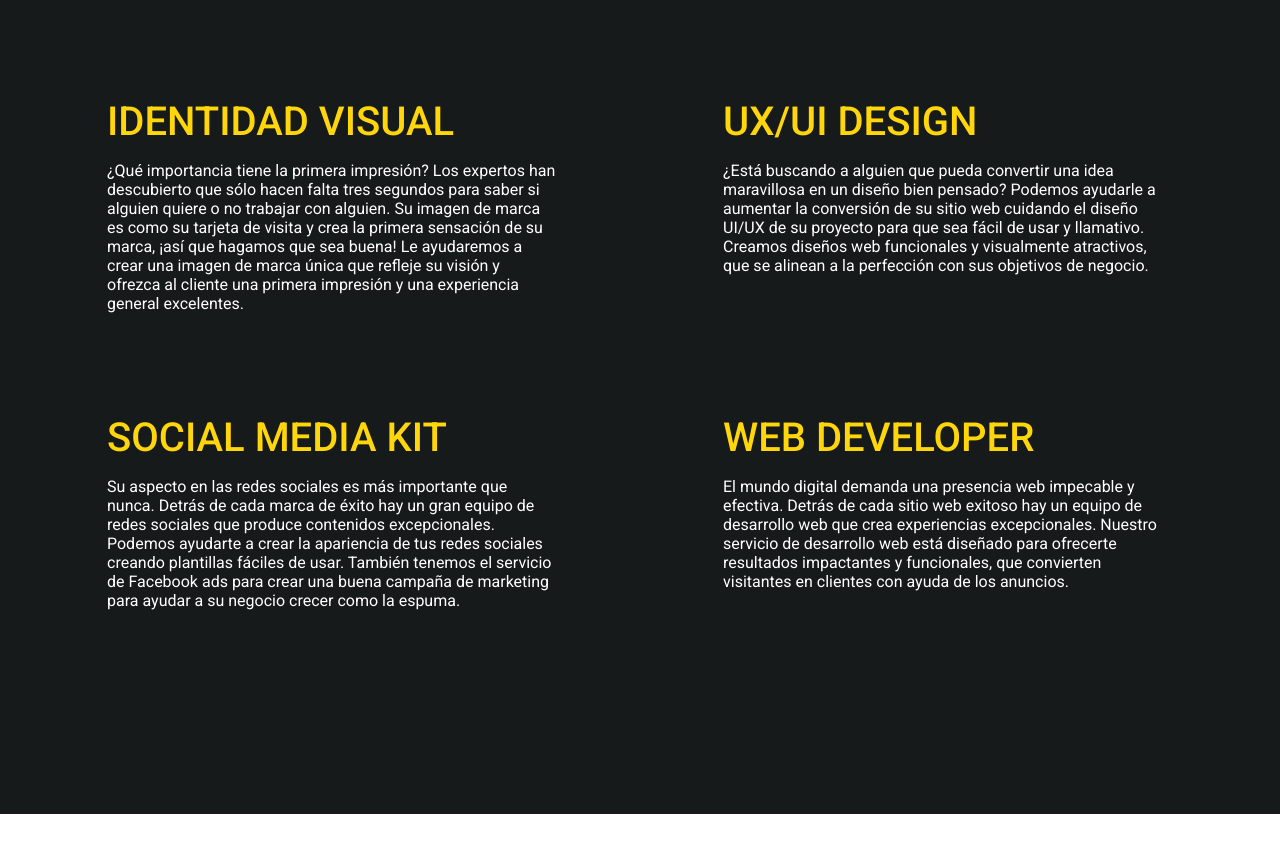
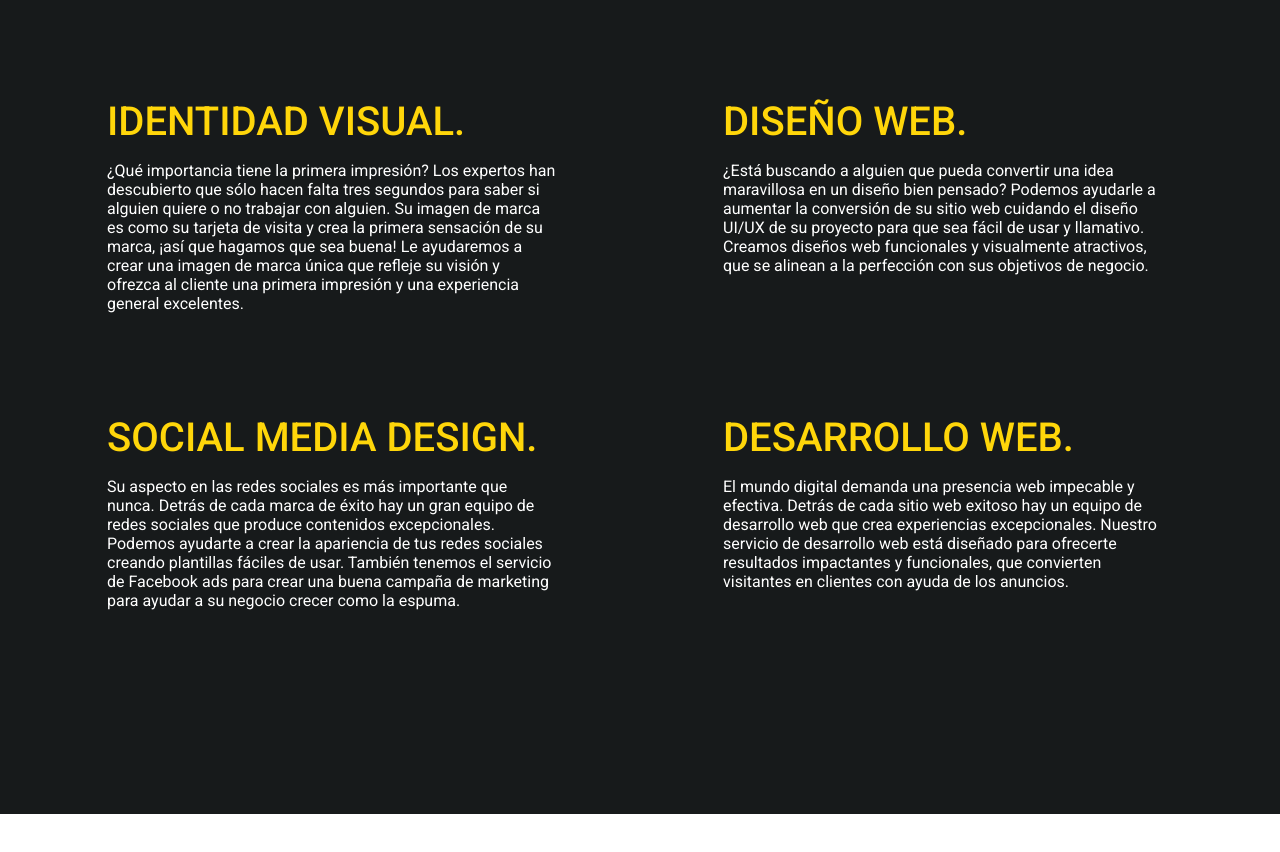
Before and after one commit to jackreategui/yaklez, a website: page index.html in a window 1280 px wide. Shown: the part 1676-2528 px from the top of the page. Drawn offline with nearby package versions, Linux system fonts and the light colour scheme.

Commit message:
cambiar los nombres de mis servicios en inicio

```diff
--- a/index.html
+++ b/index.html
@@ -79,21 +79,21 @@
         <section class="servicios_container" id="servicios">
             <div class="servicios">
                 <div class="serv" data-aos="fade-up" data-aos-duration="2000">
-                    <h3 class="serv_h3">IDENTIDAD VISUAL</h3>
+                    <h3 class="serv_h3">IDENTIDAD VISUAL.</h3>
                     <p class="serv_p">¿Qué importancia tiene la primera impresión? Los expertos han descubierto que sólo hacen falta tres segundos para saber si alguien quiere o no trabajar con alguien. Su imagen de marca es como su tarjeta de visita y crea la primera sensación de su marca, ¡así que hagamos que sea buena! Le ayudaremos a crear una imagen de marca única que refleje su visión y ofrezca al cliente una primera impresión y una experiencia general excelentes.</p>
                 </div>
                 <div class="serv" data-aos="fade-up" data-aos-duration="2000">
-                    <h3 class="serv_h3">UX/UI DESIGN</h3>
+                    <h3 class="serv_h3">DISEÑO WEB.</h3>
                     <p class="serv_p">¿Está buscando a alguien que pueda convertir una idea maravillosa en un diseño bien pensado? Podemos ayudarle a aumentar la conversión de su sitio web cuidando el diseño UI/UX de su proyecto para que sea fácil de usar y llamativo. Creamos diseños web funcionales y visualmente atractivos, que se alinean a la perfección con sus objetivos de negocio.</p>
                 </div>
 
                 <div class="serv" data-aos="fade-up" data-aos-duration="2000">
-                    <h3 class="serv_h3">SOCIAL MEDIA KIT</h3>
+                    <h3 class="serv_h3">SOCIAL MEDIA DESIGN.</h3>
                     <p class="serv_p">Su aspecto en las redes sociales es más importante que nunca. Detrás de cada marca de éxito hay un gran equipo de redes sociales que produce contenidos excepcionales. Podemos ayudarte a crear la apariencia de tus redes sociales creando plantillas fáciles de usar. También tenemos el servicio de Facebook ads para crear una buena campaña de marketing para ayudar a su negocio crecer como la espuma.</p>
                 </div>
 
                 <div class="serv" data-aos="fade-up" data-aos-duration="2000">
-                    <h3 class="serv_h3">WEB DEVELOPER</h3>
+                    <h3 class="serv_h3">DESARROLLO WEB.</h3>
                     <p class="serv_p">El mundo digital demanda una presencia web impecable y efectiva. Detrás de cada sitio web exitoso hay un equipo de desarrollo web que crea experiencias excepcionales. Nuestro servicio de desarrollo web está diseñado para ofrecerte resultados impactantes y funcionales, que convierten visitantes en clientes con ayuda de los anuncios.</p>
                 </div>
 
```
